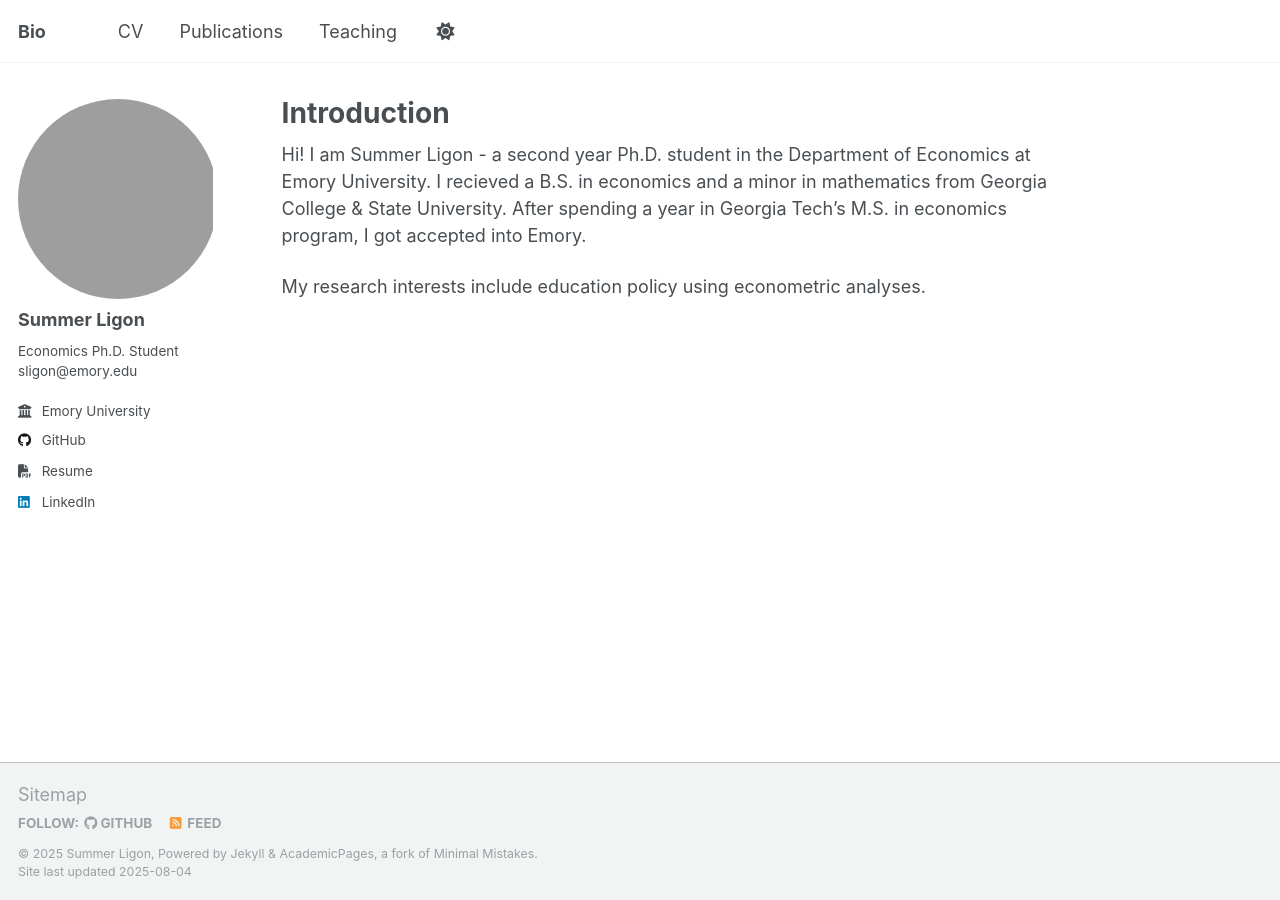
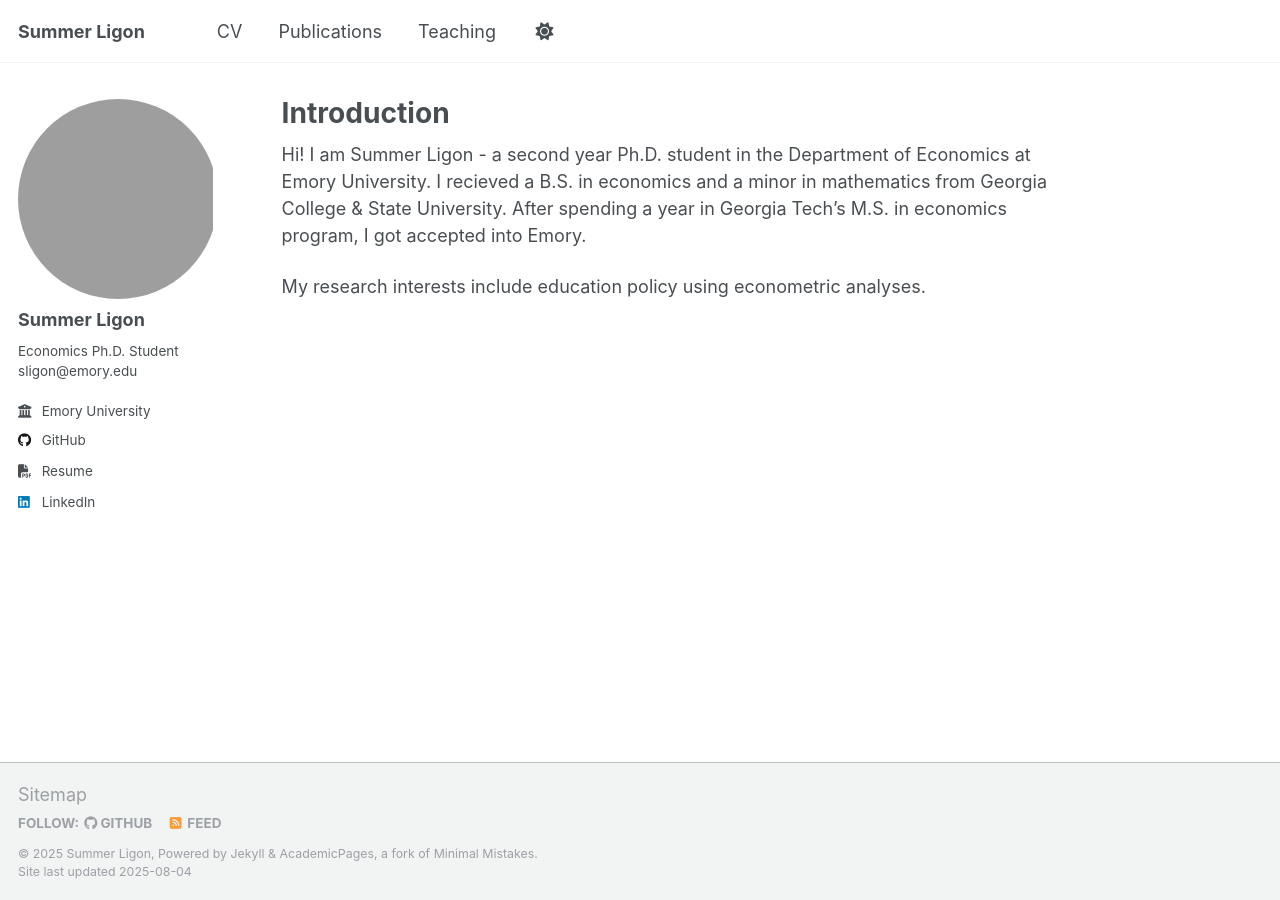
Before and after one commit to summerligon/summerligon.github.io, a Jekyll site: the page built from _pages/about.md, in a window 1280 px wide. Built offline with Jekyll 4.4.1, drawn with Linux system fonts in a browser that asks for light colours; a script that is not in the unit is left out; grey boxes are pictures that could not be loaded.

Commit message:
Update _config.yml

```diff
--- a/_config.yml
+++ b/_config.yml
@@ -9,13 +9,13 @@
 # Basic Site Settings
 locale                   : "en-US"
 site_theme               : "default"
-title                    : "Bio"
+title                    : "Summer Ligon"
 title_separator          : "-"
 name                     : &name "Summer Ligon"
 description              : &description "Academic Wesbite"
 url                      : "https://summerligon.github.io"
 baseurl                  : ""
-repository               : "https://summerligon.github.io/"
+repository               : "https://summerligon.github.io"
 
 # Site Author - The following control what appear as part of the author content on the side bar.
 #               If a field is blank the icon and link will not appear, otherwise it will be shown.
```
